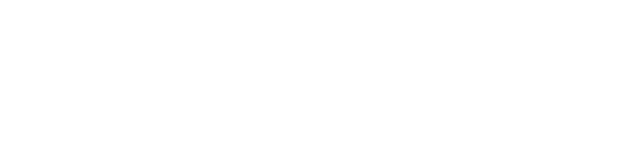
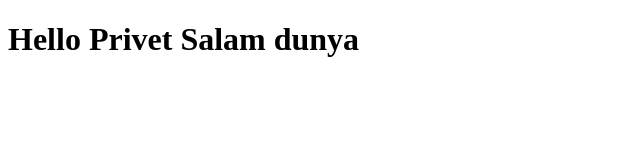
Before and after one commit to muradorucov/Team-Web2.2, a plain HTML site: page agabala.html in a window 1280 px wide. Shown: the whole page, without its empty margins (0-640 px from the left). Drawn offline with Linux system fonts and the light colour scheme.

Commit message:
update agabala.html

```diff
--- a/agabala.html
+++ b/agabala.html
@@ -7,6 +7,6 @@
     <title>Document</title>
 </head>
 <body>
-
+    <h1>Hello Privet Salam dunya</h1>
 </body>
 </html>
```
